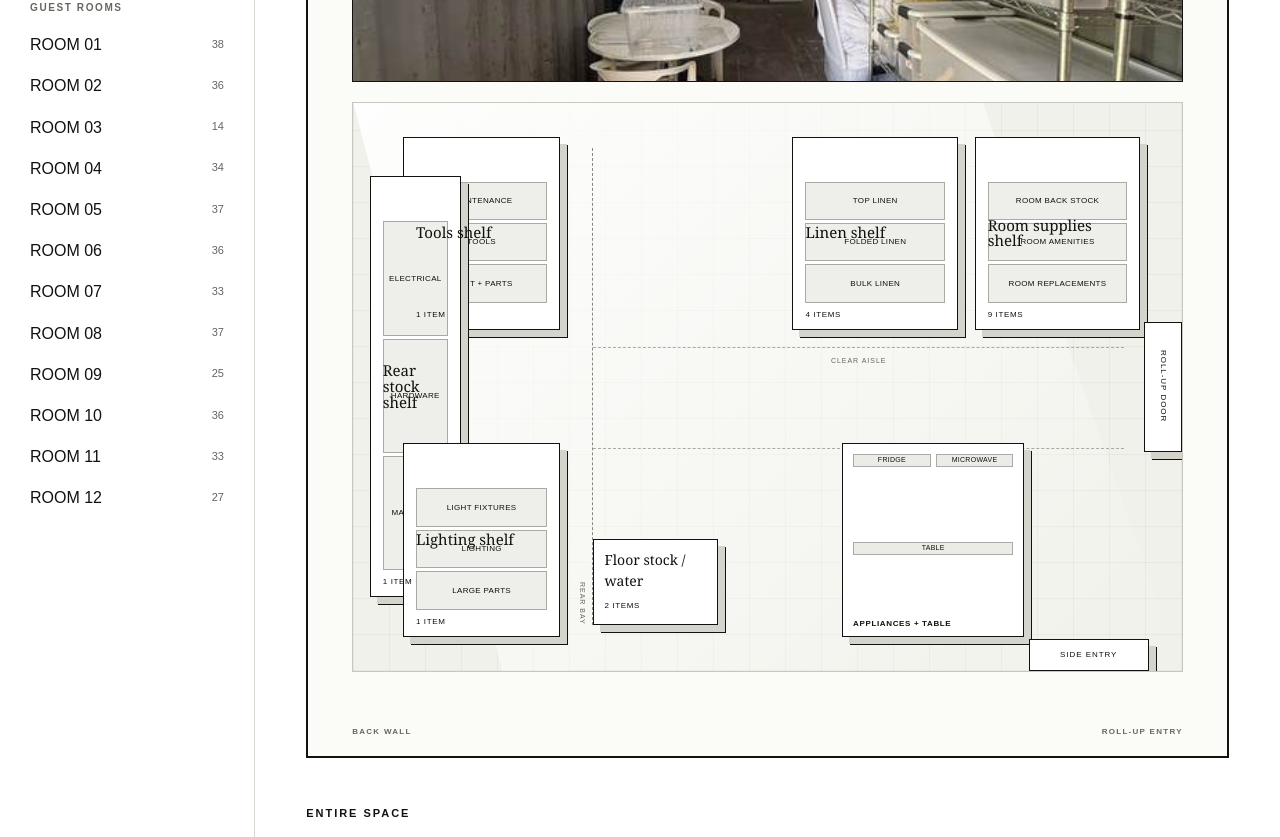
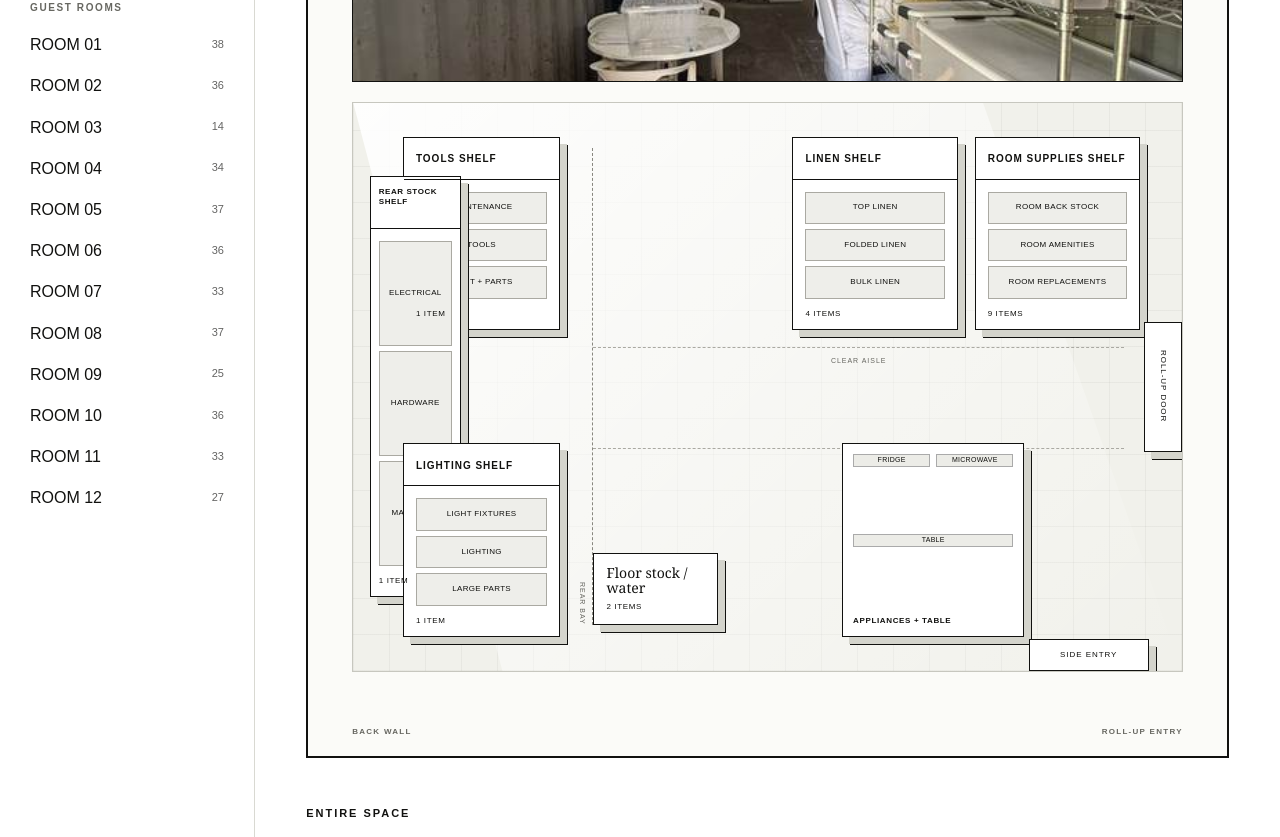
Before and after one commit to thelifeoferic/Inventory, a Next.js app: page / in a window 1280 px wide. Shown: the part 680-1517 px from the top of the page. Built offline with nearby package versions, Linux system fonts and the light colour scheme.

Commit message:
Refine Conex map labels

```diff
--- a/app/globals.css
+++ b/app/globals.css
@@ -367,24 +367,43 @@ a { color: inherit; }
 }
 .conex-shelf:hover, .conex-floor-stock:hover, .conex-appliances:hover, .conex-door:hover, .conex-side-door:hover { box-shadow: 10px 10px 0 #d4d4cc, 11px 11px 0 var(--ink); transform: translate(-3px,-3px); }
 .conex-shelf.is-active, .conex-floor-stock.is-active, .conex-appliances.is-active, .conex-door.is-active, .conex-side-door.is-active { background: var(--ink); color: var(--paper); }
-.conex-shelf { padding: 12px; }
-.conex-shelf-name { display: block; font-family: Georgia, "Times New Roman", serif; font-size: 15px; line-height: 1.05; position: relative; z-index: 2; }
-.conex-shelf small { bottom: 8px; font-size: 8px; left: 12px; letter-spacing: .08em; position: absolute; text-transform: uppercase; z-index: 2; }
-.conex-levels { bottom: 26px; display: grid; gap: 3px; left: 12px; position: absolute; right: 12px; top: 44px; }
-.conex-levels i { align-items: center; background: #eeeeea; border: 1px solid #aaa9a2; display: flex; font-size: 8px; font-style: normal; justify-content: center; letter-spacing: .04em; overflow: hidden; text-align: center; text-transform: uppercase; }
+.conex-shelf { padding: 0; }
+.conex-shelf-name {
+  align-items: center;
+  border-bottom: 1px solid var(--ink);
+  display: flex;
+  font-family: Arial, Helvetica, sans-serif;
+  font-size: 10px;
+  font-weight: 700;
+  inset: 0 0 auto;
+  letter-spacing: .1em;
+  line-height: 1.15;
+  min-height: 42px;
+  padding: 9px 12px 8px;
+  position: absolute;
+  text-transform: uppercase;
+  z-index: 2;
+}
+.conex-shelf small { bottom: 9px; font-size: 8px; left: 12px; letter-spacing: .08em; position: absolute; text-transform: uppercase; z-index: 2; }
+.conex-levels { bottom: 30px; display: grid; gap: 5px; left: 12px; position: absolute; right: 12px; top: 54px; }
+.conex-levels i { align-items: center; background: #eeeeea; border: 1px solid #aaa9a2; display: flex; font-size: 8px; font-style: normal; justify-content: center; letter-spacing: .04em; line-height: 1.1; overflow: hidden; padding: 3px; text-align: center; text-transform: uppercase; }
 .conex-shelf.is-active .conex-levels i { background: #292925; border-color: #77776f; }
+.conex-shelf.is-active .conex-shelf-name { border-color: #77776f; }
 .conex-shelf-front-right { height: 34%; right: 5%; top: 6%; width: 20%; }
 .conex-shelf-mid-right { height: 34%; right: 27%; top: 6%; width: 20%; }
 .conex-shelf-rear-left { height: 34%; left: 6%; top: 6%; width: 19%; }
 .conex-shelf-rear-back { bottom: 13%; left: 2%; top: 13%; width: 11%; }
 .conex-shelf-rear-right { bottom: 6%; height: 34%; left: 6%; width: 19%; }
-.conex-floor-stock { bottom: 8%; left: 29%; min-height: 66px; padding: 10px; width: 15%; }
-.conex-floor-stock span { display:block; font-family: Georgia, "Times New Roman", serif; font-size: 14px; }
+.conex-shelf-rear-back .conex-shelf-name { align-items: flex-start; font-size: 8px; letter-spacing: .07em; min-height: 52px; padding: 10px 8px; }
+.conex-shelf-rear-back .conex-levels { left: 8px; right: 8px; top: 64px; }
+.conex-shelf-rear-back small { left: 8px; }
+.conex-floor-stock { bottom: 8%; display: flex; flex-direction: column; justify-content: space-between; left: 29%; min-height: 72px; padding: 12px; width: 15%; }
+.conex-floor-stock span { display:block; font-family: Georgia, "Times New Roman", serif; font-size: 14px; line-height: 1.05; }
 .conex-floor-stock small { font-size:8px; letter-spacing:.08em; text-transform:uppercase; }
-.conex-appliances { bottom: 6%; display: grid; gap: 5px; grid-template-columns: 1fr 1fr; height: 34%; padding: 10px; right: 19%; width: 22%; }
+.conex-appliances { bottom: 6%; display: grid; gap: 6px; grid-template-columns: 1fr 1fr; grid-template-rows: minmax(0, 1fr) minmax(0, 1fr) auto; height: 34%; padding: 10px; right: 19%; width: 22%; }
 .conex-appliances .conex-table { grid-column: 1 / 3; }
 .conex-appliances > span { align-items:center; background:#ecece7; border:1px solid #aaa; display:flex; font-size:7px; justify-content:center; letter-spacing:.04em; }
-.conex-appliances strong { bottom: 6px; font-size: 8px; font-weight: 700; left: 10px; letter-spacing: .08em; position: absolute; text-transform: uppercase; }
+.conex-appliances strong { font-size: 8px; font-weight: 700; grid-column: 1 / 3; letter-spacing: .08em; line-height: 1.15; padding-top: 2px; position: static; text-transform: uppercase; }
 .conex-appliances.is-active > span { background:#292925; border-color:#77776f; }
 .conex-door { font-size: 8px; letter-spacing:.12em; min-height:130px; padding:9px; right: 0; text-align:center; top: calc(50% - 65px); width: 38px; writing-mode: vertical-rl; }
 .conex-side-door { bottom: 0; font-size: 8px; letter-spacing:.12em; min-height: 32px; padding: 8px 14px; right: 4%; text-align: center; width: 120px; }
@@ -636,11 +655,13 @@ td small { color: var(--muted); margin-top: 4px; max-width: 370px; overflow: hid
   .conex-reference-photo { height: 190px; }
   .conex-u-map { height: 430px; min-width: 820px; }
   .conex-visual { overflow-x: auto; }
-  .conex-shelf-name { font-size: 12px; }
-  .conex-levels { left: 7px; right: 7px; }
+  .conex-shelf-name { font-size: 8px; min-height: 36px; padding: 7px 8px; }
+  .conex-levels { left: 7px; right: 7px; top: 45px; }
   .conex-levels i { font-size: 6px; }
-  .conex-shelf { padding: 8px; }
+  .conex-shelf { padding: 0; }
   .conex-shelf small { left: 8px; }
+  .conex-shelf-rear-back .conex-shelf-name { font-size: 7px; min-height: 45px; padding: 8px 6px; }
+  .conex-shelf-rear-back .conex-levels { left: 6px; right: 6px; top: 53px; }
   .conex-appliances { width: 30%; }
   .conex-door { left: calc(50% - 58px); }
   .compact-row { grid-template-columns: 46px 8px minmax(0, 1fr) 62px 14px; }
```
